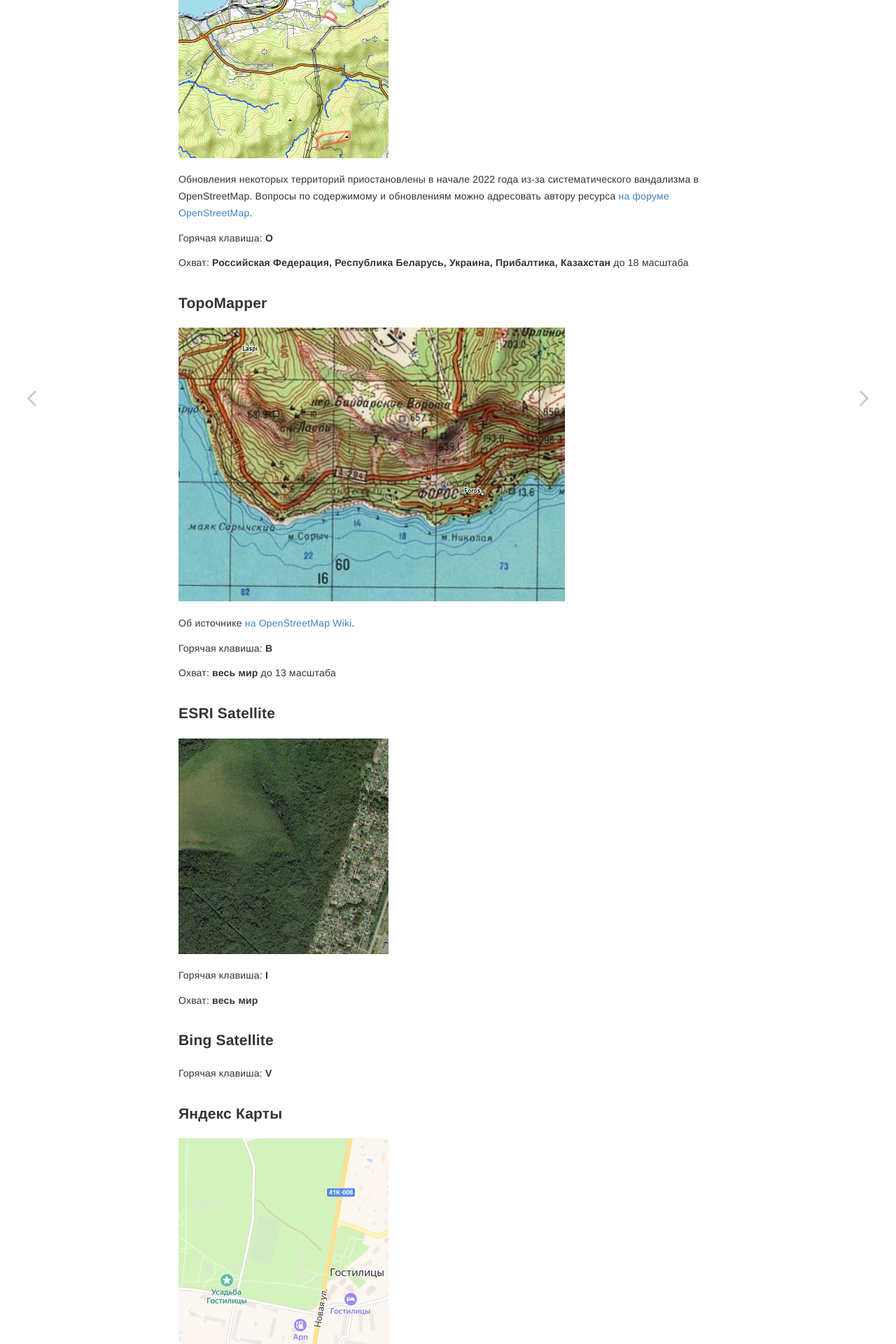
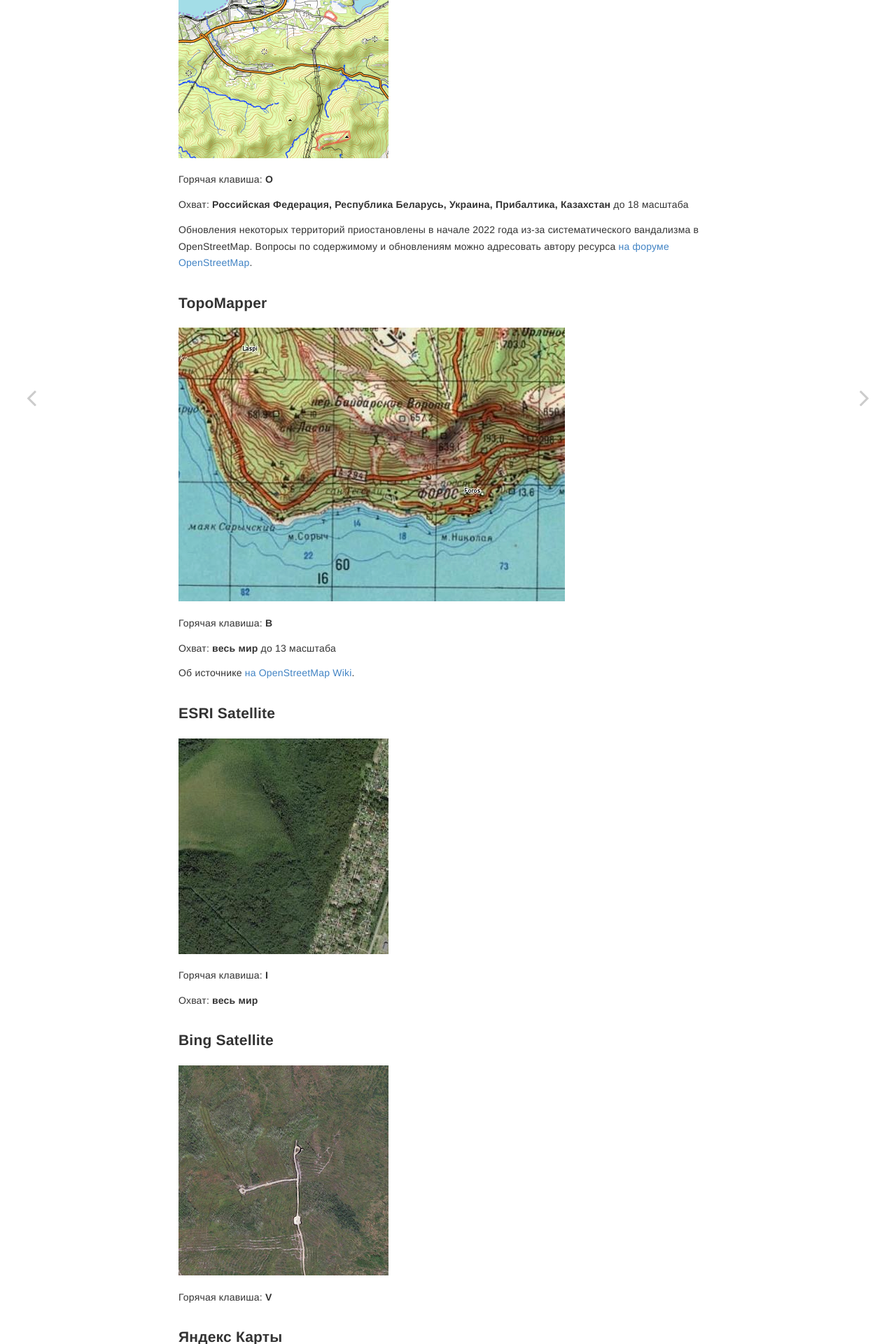
Before and after one commit to extremum-search-and-rescue/help.gis, a Jekyll site: the page built from _posts/2023-06-12-ui-maps-and-layers.md, in a window 1280 px wide. Shown: the part 1982-3902 px from the top of the page at 70% size. Built offline with Jekyll 4.4.1, drawn with Linux system fonts in a browser that asks for light colours; some of the changed text lies outside the part shown.

Commit message:
Update 2023-06-12-ui-maps-and-layers.md

```diff
--- a/_posts/2023-06-12-ui-maps-and-layers.md
+++ b/_posts/2023-06-12-ui-maps-and-layers.md
@@ -52,20 +52,20 @@ redirect_from:
 ### OpenTopoMap.cz
 ![OpenTopoMap.cz](/assets/images/ui-maps-and-layers/opentopomap-cz.png)
 
-Обновления некоторых территорий приостановлены в начале 2022 года из-за систематического вандализма в OpenStreetMap. Вопросы по содержимому и обновлениям можно адресовать автору ресурса [на форуме OpenStreetMap](https://community.openstreetmap.org/t/opentopomap-cz-opentopomap/88880).
-
 Горячая клавиша: **O**
 
 Охват: **Российская Федерация, Республика Беларусь, Украина, Прибалтика, Казахстан** до 18 масштаба
 
+Обновления некоторых территорий приостановлены в начале 2022 года из-за систематического вандализма в OpenStreetMap. Вопросы по содержимому и обновлениям можно адресовать автору ресурса [на форуме OpenStreetMap](https://community.openstreetmap.org/t/opentopomap-cz-opentopomap/88880).
+
 ### TopoMapper
 ![TopoMapper](/assets/images/ui-maps-and-layers/topomapper-com.png)
-
-Об источнике [на OpenStreetMap Wiki](https://wiki.openstreetmap.org/wiki/Topomapper).
 
 Горячая клавиша: **B**
 
 Охват: **весь мир** до 13 масштаба
+
+Об источнике [на OpenStreetMap Wiki](https://wiki.openstreetmap.org/wiki/Topomapper).
 
 ### ESRI Satellite
 ![ESRI Satellite](/assets/images/ui-maps-and-layers/esri-sat.png)
@@ -75,6 +75,8 @@ redirect_from:
 Охват: **весь мир**
 
 ### Bing Satellite
+![Bing Satellite](/assets/images/ui-maps-and-layers/bing-satellite.png)
+
 Горячая клавиша: **V**
 
 ### Яндекс Карты
```
Also changed, not shown: other parts of _posts/2023-06-12-ui-maps-and-layers.md (+17 -3 lines).
